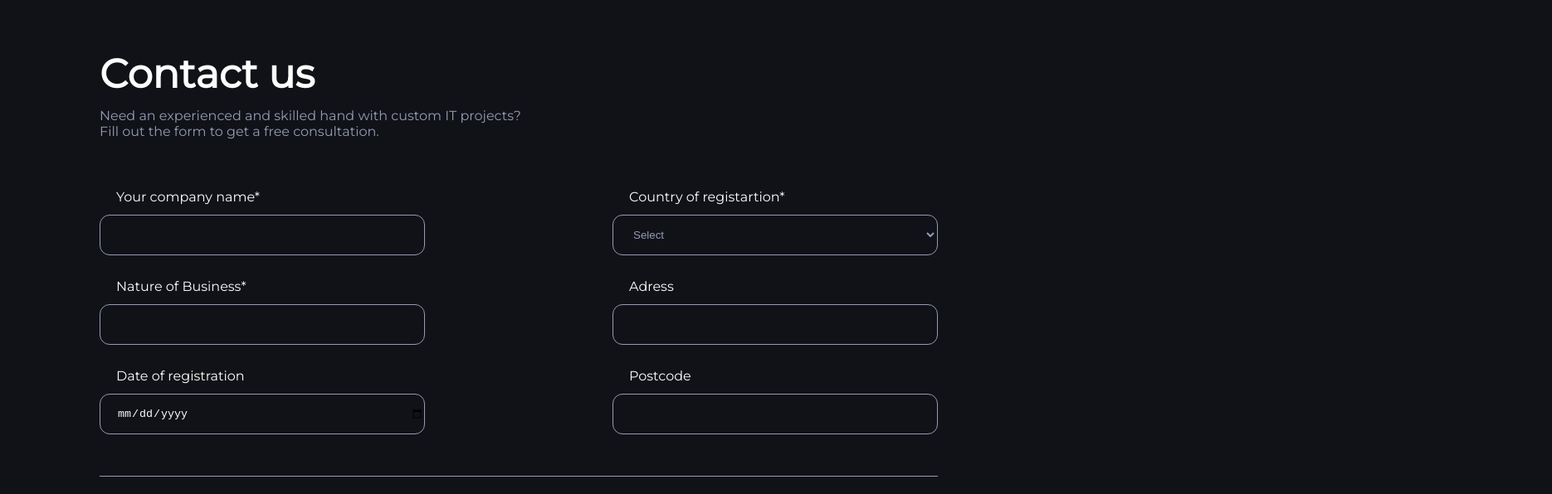
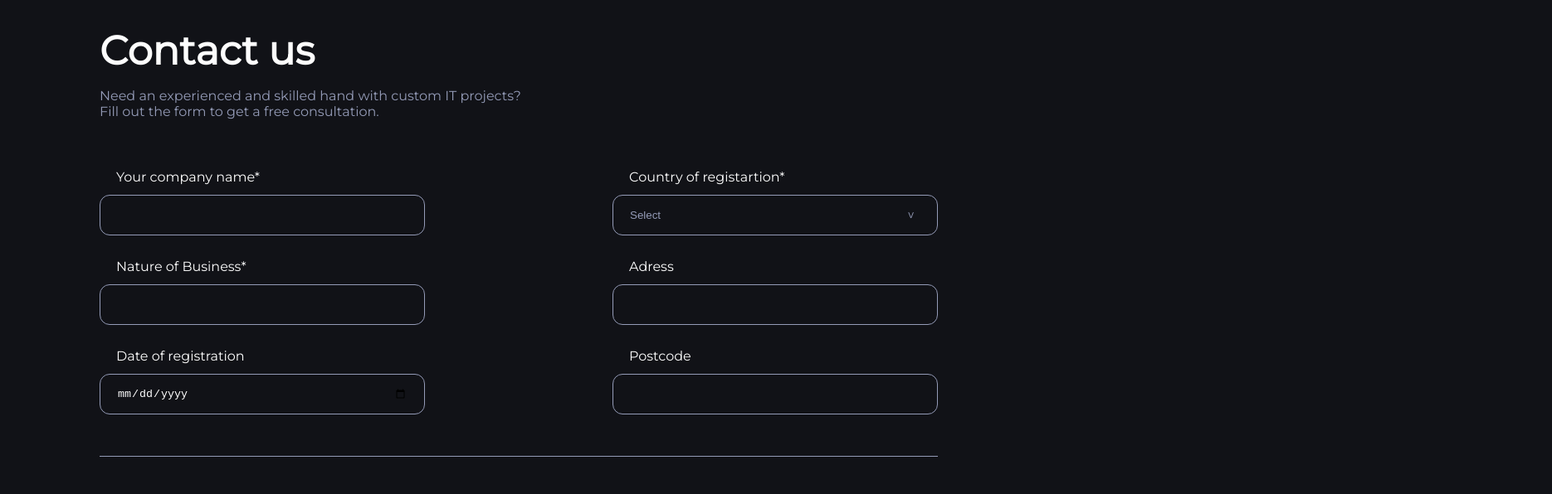
Before and after one commit to AngelinaMelek/Mastery, a plain HTML site: page CSS/index.html in a window 1280 px wide. Shown: the top 596 px of the page at 83% size, 1870 px wide, since content can reach past the window. Drawn offline with Linux system fonts and the light colour scheme.

Commit message:
Paddings, Name, cursor

```diff
--- a/CSS/index.html
+++ b/CSS/index.html
@@ -17,7 +17,7 @@
       <div class="company-data">
             <div class="filing-box">
                 <label for="name" class="title">Your company name<span>*</span></label>
-                <input required id="name" type="text" name="ame" class="field" />
+                <input required id="name" type="text" name="name" class="field" />
             </div>
             <div class="filing-box">
                 <label for="nature" class="title">Nature of Business<span>*</span></label>
@@ -29,12 +29,14 @@
             </div>
             <div class="filing-box">
                 <label for="country" class="title">Country of registartion<span>*</span></label>
+                <div class="select-wrapper">
                     <select id="country" name="country" required class="field">
                         <option value=""disabled selected hidden>Select</option>
                         <option value="Ukraine">Ukraine</option>
                         <option value="China">China</option>
                         <option value="UK">UK</option>
                     </select>
+                </div>
             </div>
             <div class="filing-box">
                 <label for="adress" class="title">Adress</label>
--- a/CSS/style.css
+++ b/CSS/style.css
@@ -4,6 +4,8 @@ html {
     font-family: 'Montserrat', sans-serif;
     font-size: 16px;
     width: 1440px;
+    margin-right: 318px;
+    margin-left: 112px;
 }
 
 html { box-sizing: border-box; }
@@ -28,13 +30,14 @@ html { box-sizing: border-box; }
 h1 {
     font-size: 48px;
     color: var(--text-color);
-    margin: 60px 1042px 12px 112px;
+    margin-bottom: 12px;
     font-weight: bold;
 }
 
 .title-description {
     color: var(--border-color);
-    margin: 0 781px 12px 112px;
+    margin-bottom: 12px;
+    width: 530px;
 }
 
 .company-data,
@@ -44,8 +47,6 @@ h1 {
     flex-direction: column;
     flex-wrap: wrap;
     padding-top: 48px;
-    margin-right: 318px;
-    margin-left: 112px;
     height: 395px;
     width: 1010px;
     border-bottom: 1px solid var(--border-color);
@@ -58,6 +59,30 @@ h1 {
 
 select:invalid {
     color: var(--border-color);
+}
+
+/* select {
+    border-right: 16px solid transparent;
+  } */
+
+select {
+    -webkit-appearance: none;
+    appearance: none;
+}
+
+.select-wrapper {
+    position: relative;
+}
+
+.select-wrapper::after {
+    content: ">";
+    color: var(--border-color);
+    font-size: 1rem;
+    top: 6px;
+    left: 355px;
+    top: 15px;
+    transform: rotate(90deg);
+    position: absolute;
 }
 
 option[value=""][disabled] {
@@ -81,11 +106,12 @@ option {
     height: 49px;
     background-color: var(--bg-color);
     color: var(--text-color);
-    padding-left: 20px;
+    padding: 0 20px;
 }
 
 .big-field {
     height: 158px;
+    padding: 20px;
 }
 
 .agreement {
@@ -227,6 +253,7 @@ ul {
     font-size: 24px;
     color: var(--text-color);
     margin: 60px 0 28px 0;
+    cursor:pointer;
 }
 
 input[type=range] {
```
Lines whose indentation alone changed are shown as unchanged.
